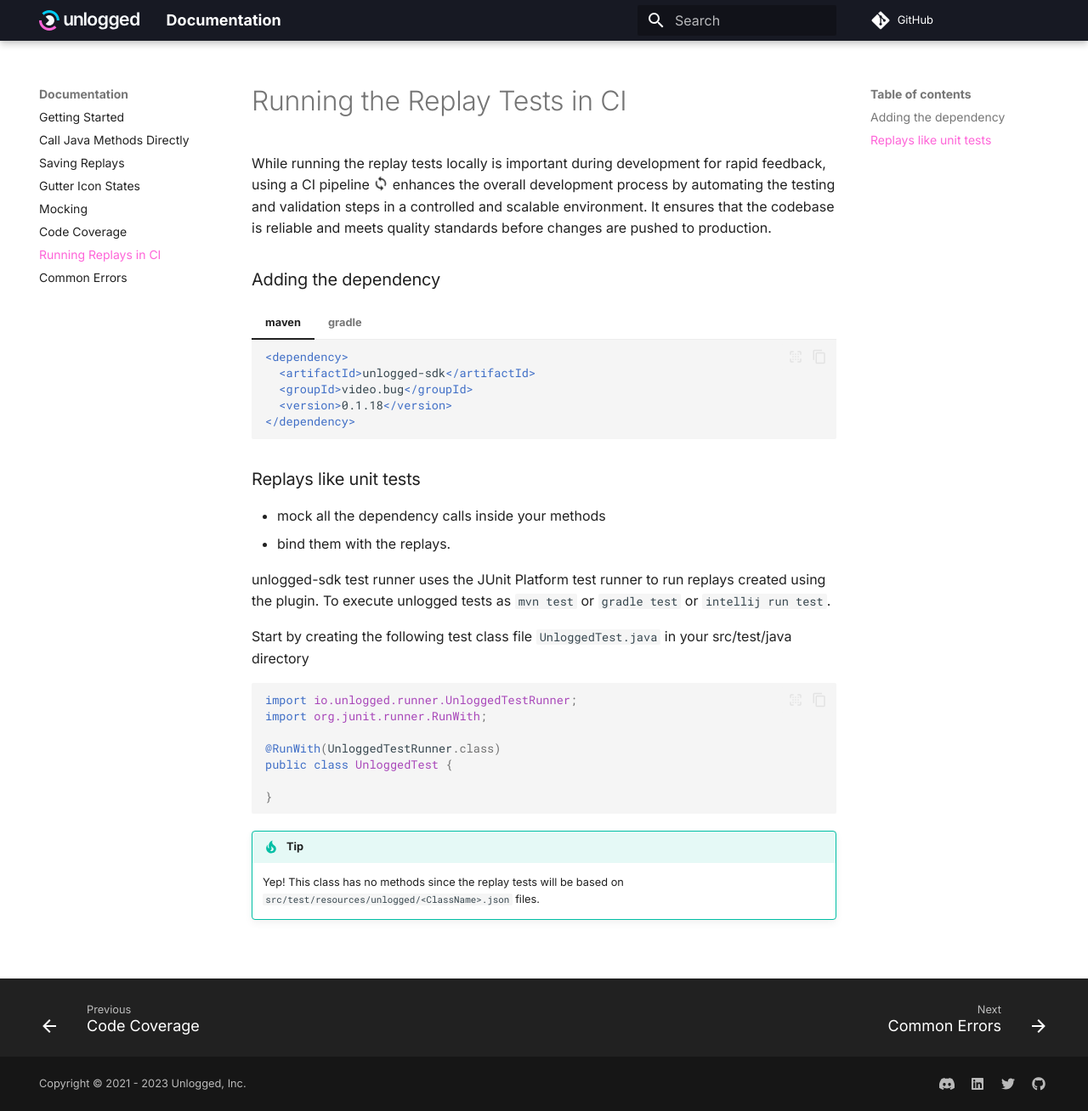
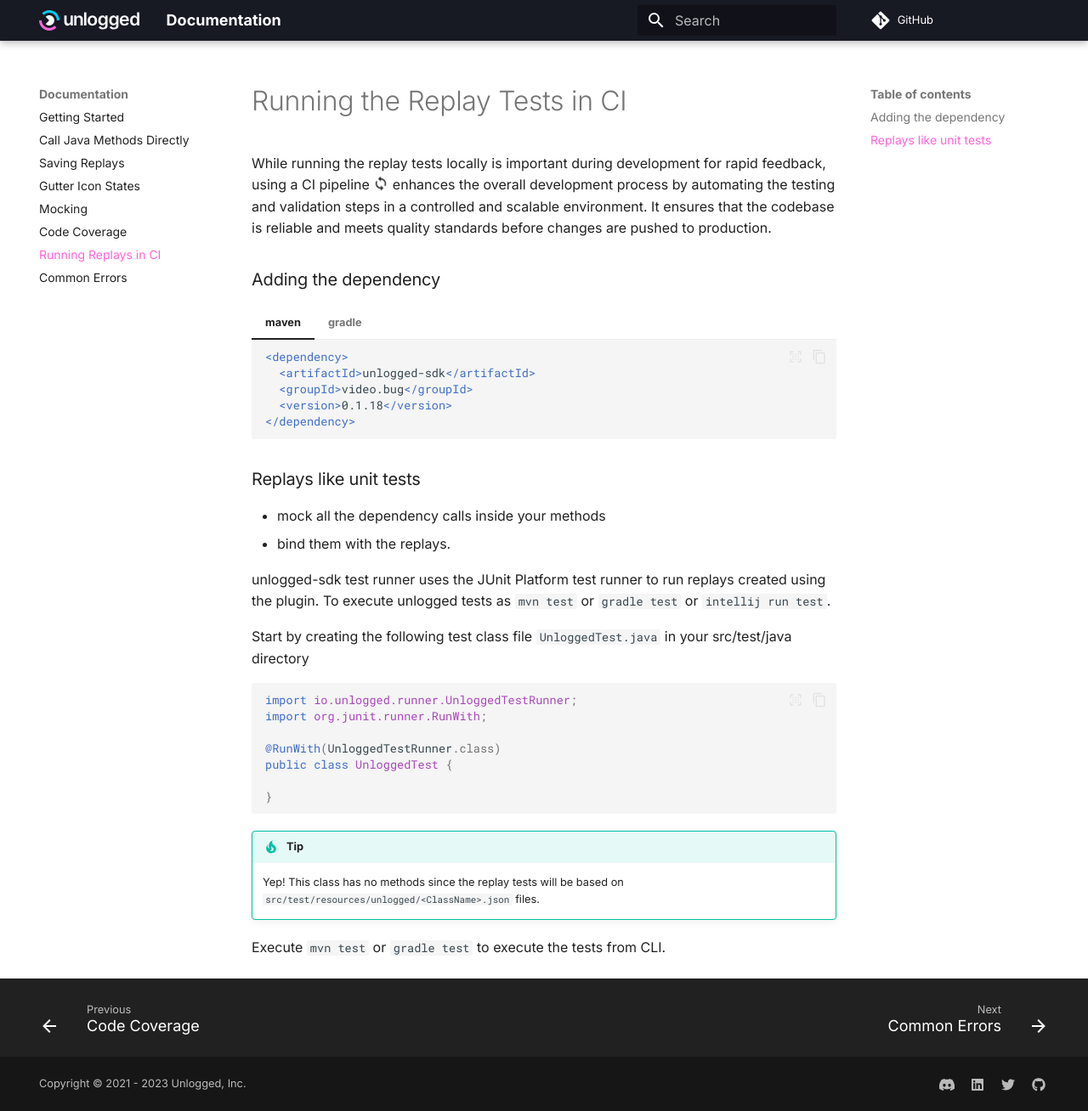
Before and after one commit to unloggedio/documentation, an MkDocs documentation site: the page built from docs/cirunner.md, in a window 1280 px wide and 1308 px high. Shown: the whole window at 85% size. Built offline with MkDocs 1.6.1 and Material for MkDocs 9.7.7, drawn with Linux system fonts in a browser that asks for light colours; comment, search, counter and statistics services are not loaded.

Commit message:
Update cirunner.md

````diff
--- a/docs/cirunner.md
+++ b/docs/cirunner.md
@@ -44,3 +44,5 @@ public class UnloggedTest {
 
 !!! tip
 	Yep! This class has no methods since the replay tests will be based on ```src/test/resources/unlogged/<ClassName>.json``` files.
+
+Execute ```mvn test``` or ```gradle test``` to execute the tests from CLI.
````
